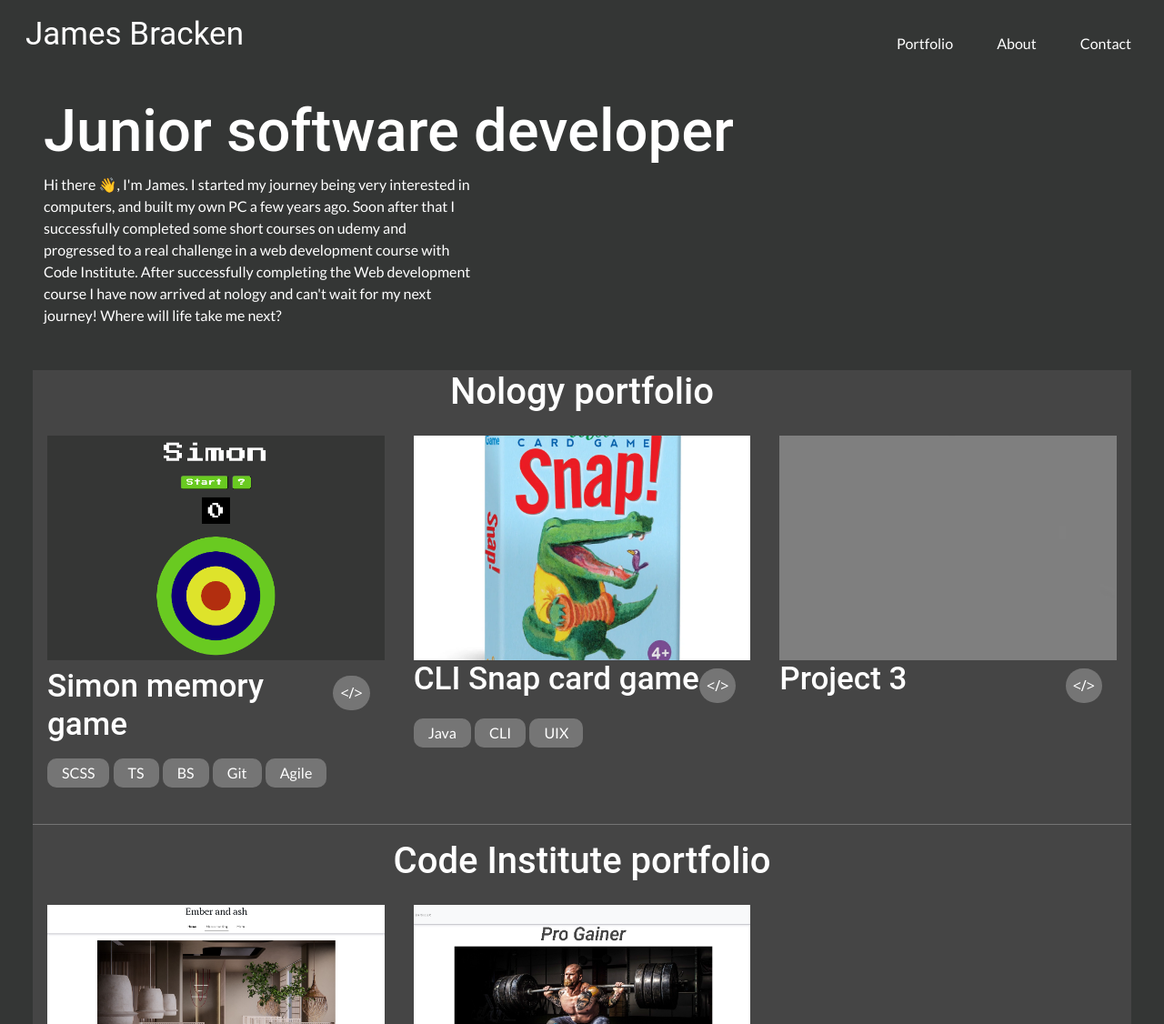
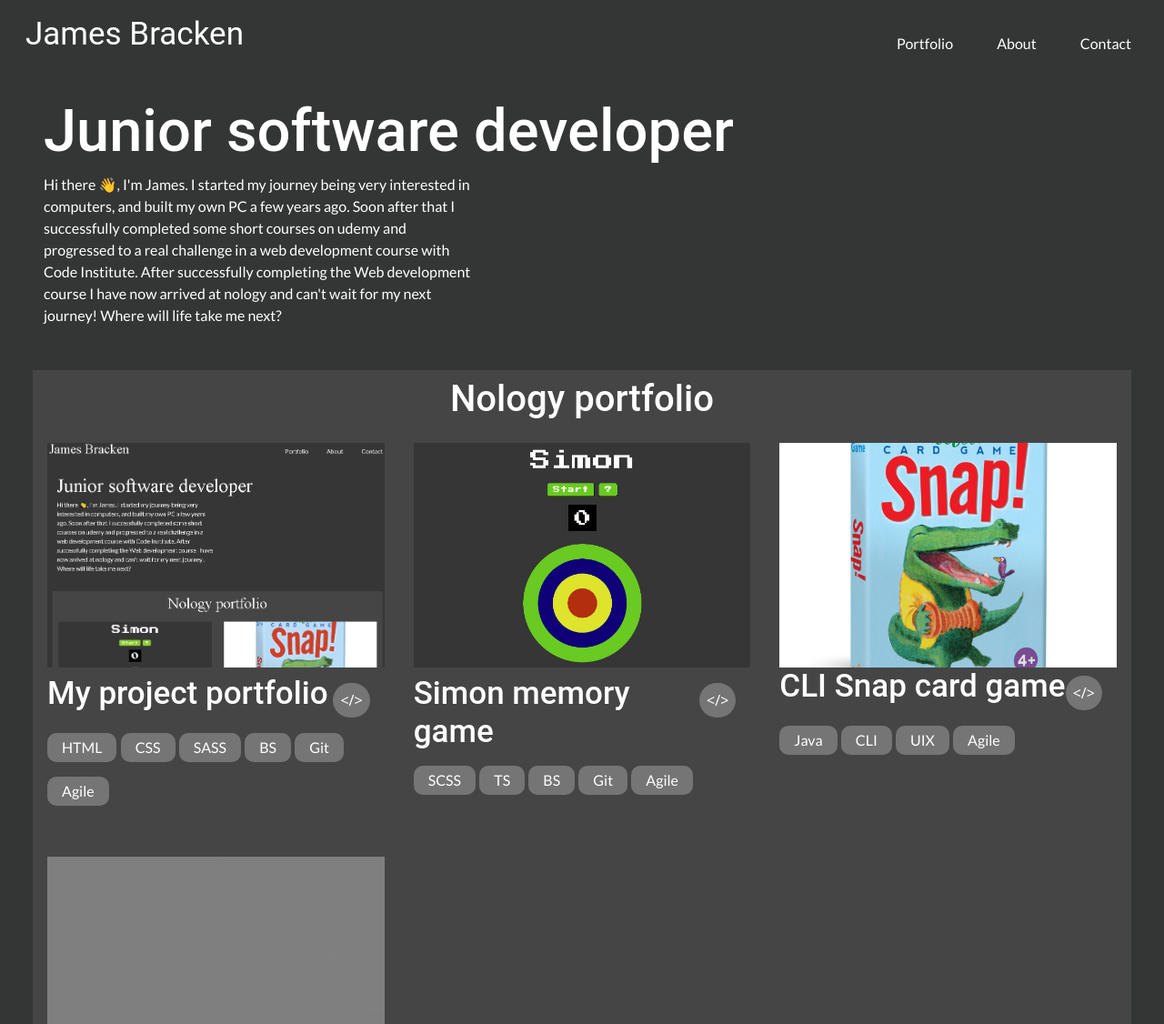
Before and after one commit to JamesBracken/My-portfolio, a plain HTML site: page index.html in a window 1280 px wide. Shown: the top 1126 px of the page at 91% size. Drawn offline with nearby package versions, Linux system fonts and the light colour scheme.

Commit message:
Add: Portfolio project card, Fix: anchor tags now open new tabs

```diff
--- a/index.html
+++ b/index.html
@@ -77,11 +77,40 @@
         <section id="portfolio" class="portfolio">
             <div class="px-4 px-md-5 py-2 py-md-3">
                 <div class="row portfolio__container--background">
-                    <h2 class="text-center">Nology portfolio</h2>
+                    <h2 class="text-center pt-2">Nology portfolio</h2>
                     <!-- Project card -->
                     <div class="col-12 col-md-6 col-lg-4 p-3">
                         <div class="portfolio__image--wrapper">
-                            <a href="https://jamesbracken.github.io/Simon-memory-game/" aria-label="Simon memory game">
+                            <a href="https://jamesbracken.github.io/My-portfolio/" aria-label="My portfolio project"
+                                target="_blank">
+                                <img class="h-100 w-100" src="./images/my-portfolio.png" alt="My portfolio project"></a>
+                        </div>
+                        <div class="mt-2">
+                            <div class="d-flex">
+                                <div class="d-inline">
+                                    <h3>My project portfolio</h3>
+                                </div>
+                                <div class="d-inline m-3 ms-auto">
+                                    <a href="https://github.com/JamesBracken/My-portfolio"
+                                        aria-label="Simon memory game repository" class="portfolio__code-icon p-2"
+                                        target="_blank">&lt;/&gt;
+                                    </a>
+                                </div>
+                            </div>
+                            <p class="portfolio__tech-tag px-2 px-md-3 py-0 py-sm-1 my-2">HTML</p>
+                            <p class="portfolio__tech-tag px-2 px-md-3 py-0 py-sm-1 my-2">CSS</p>
+                            <p class="portfolio__tech-tag px-2 px-md-3 py-0 py-sm-1 my-2">SASS</p>
+                            <p class="portfolio__tech-tag px-2 px-md-3 py-0 py-sm-1 my-2">BS</p>
+                            <p class="portfolio__tech-tag px-2 px-md-3 py-0 py-sm-1 my-2">Git</p>
+                            <p class="portfolio__tech-tag px-2 px-md-3 py-0 py-sm-1 my-2">Agile</p>
+                            </p>
+                        </div>
+                    </div>
+                    <!-- Project card -->
+                    <div class="col-12 col-md-6 col-lg-4 p-3">
+                        <div class="portfolio__image--wrapper">
+                            <a href="https://jamesbracken.github.io/Simon-memory-game/" aria-label="Simon memory game"
+                                target="_blank">
                                 <img class="h-100 w-100" src="./images/simon-img.png" alt="Gimon memory game"></a>
                         </div>
                         <div class="mt-2">
@@ -92,8 +121,8 @@
                                 </div>
                                 <div class="d-inline m-3 ms-auto">
                                     <a href="https://github.com/JamesBracken/Simon-memory-game"
-                                        aria-label="Simon memory game repository"
-                                        class="portfolio__code-icon p-2">&lt;/&gt;
+                                        aria-label="Simon memory game repository" class="portfolio__code-icon p-2"
+                                        target="_blank">&lt;/&gt;
                                     </a>
                                 </div>
                             </div>
@@ -109,7 +138,7 @@
                     <div class="col-12 col-md-6 col-lg-4 p-3">
                         <div class="portfolio__image--wrapper">
                             <a href="https://github.com/JamesBracken/snap-card-game"
-                                aria-label="Snap card game repository">
+                                aria-label="Snap card game repository" target="_blank">
                                 <img class="h-100 w-100" src="./images/snap-card-game.webp" alt="Grey image"></a>
                         </div>
                         <div>
@@ -120,14 +149,15 @@
                                 </div>
                                 <div class="d-inline m-3 ms-auto">
                                     <a href="https://github.com/JamesBracken/snap-card-game"
-                                        aria-label="Snap card game repository"
-                                        class="portfolio__code-icon p-2">&lt;/&gt;
+                                        aria-label="Snap card game repository" class="portfolio__code-icon p-2"
+                                        target="_blank">&lt;/&gt;
                                     </a>
                                 </div>
                             </div>
                             <p class="portfolio__tech-tag px-2 px-md-3 py-0 py-sm-1 my-2"> Java</p>
                             <p class="portfolio__tech-tag px-2 px-md-3 py-0 py-sm-1 my-2"> CLI</p>
                             <p class="portfolio__tech-tag px-2 px-md-3 py-0 py-sm-1 my-2"> UIX</p>
+                            <p class="portfolio__tech-tag px-2 px-md-3 py-0 py-sm-1 my-2"> Agile</p>
                         </div>
                     </div>
                     <!-- Project card -->
@@ -135,7 +165,7 @@
                         <!-- Placing image wrappers to ensure all images are
                          consistent in size regardless of aspect ratio -->
                         <div class="portfolio__image--wrapper">
-                            <a href="" aria-label="Nothing here yet">
+                            <a href="" aria-label="Nothing here yet" target="_blank">
                                 <img class="h-100 w-100" src="./images/project-img-placeholder.avif"
                                     alt="Grey image"></a>
                         </div>
@@ -146,7 +176,8 @@
                                     <h3>Project 3</h3>
                                 </div>
                                 <div class="d-inline m-3 ms-auto">
-                                    <a href="" aria-label="Nothing here yet" class="portfolio__code-icon p-2">&lt;/&gt;
+                                    <a href="" aria-label="Nothing here yet" class="portfolio__code-icon p-2"
+                                        target="_blank">&lt;/&gt;
                                     </a>
                                 </div>
 
```
Also changed, not shown: images/my-portfolio.png (added).
